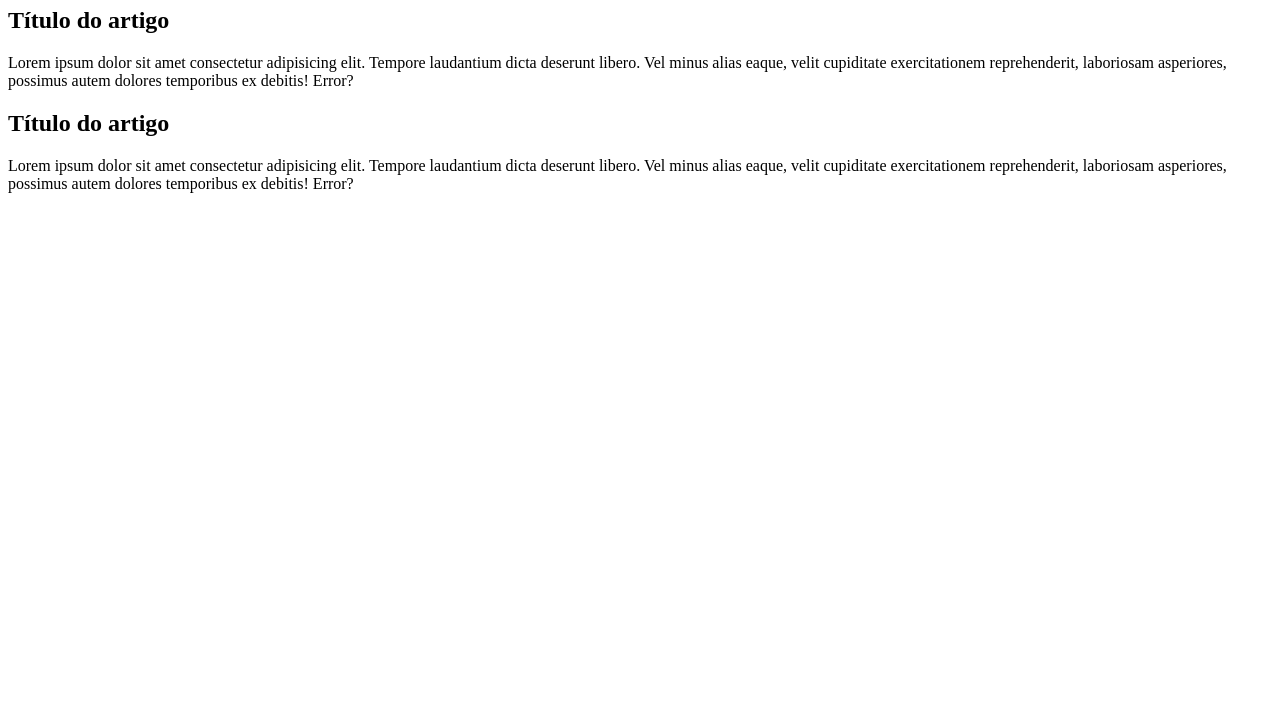
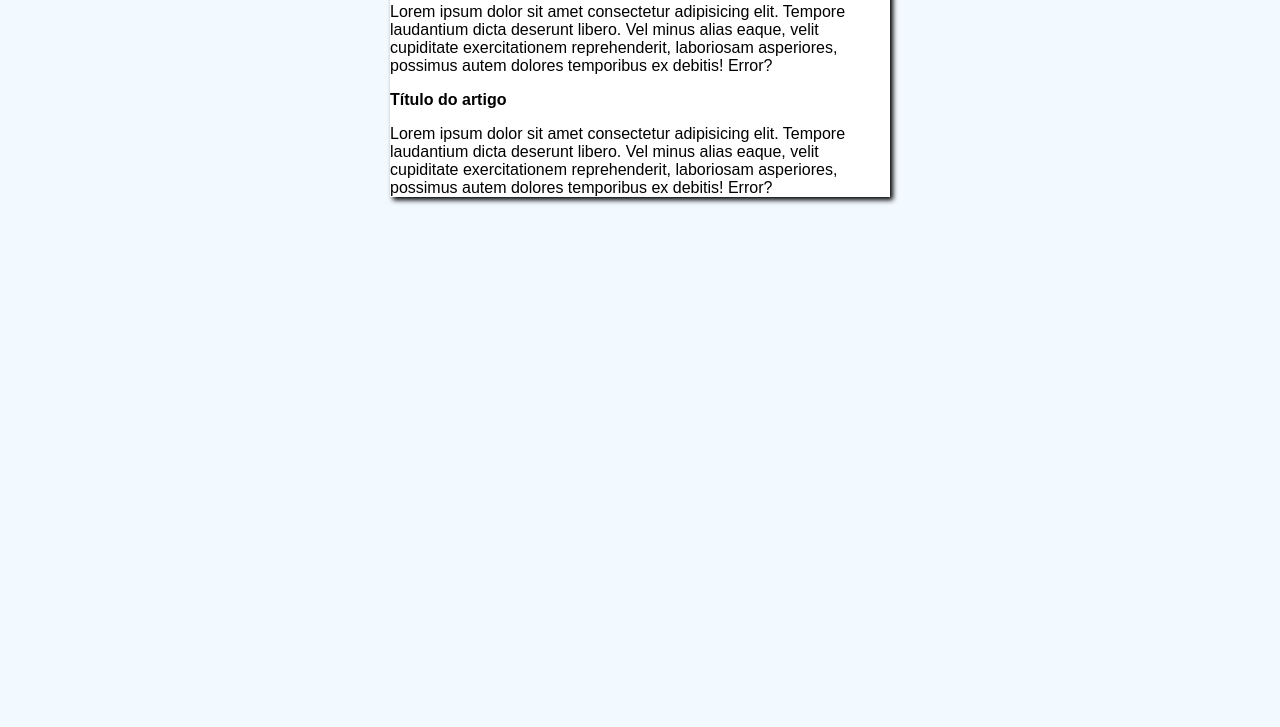
Before and after one commit to soares29/projeto-site, a plain HTML site: page index.html in a window 1280 px wide. Shown: the part 73-800 px from the top of the page. Drawn offline with Linux system fonts and the light colour scheme.

Commit message:
iniciei o disign

```diff
--- /dev/null
+++ b/estilos/style.css
@@ -0,0 +1,15 @@
+* {
+    font-family: Arial, Helvetica, sans-serif;
+    font-size: 16px;
+}
+
+body {
+    background-color: #f0f8ffd0;
+}
+
+main {
+    background-color: white;
+    width: 500px;
+    margin: auto;
+    box-shadow: 3px 3px 5px #000000;
+}
--- a/index.html
+++ b/index.html
@@ -4,6 +4,7 @@
     <meta charset="UTF-8">
     <meta http-equiv="X-UA-Compatible" content="IE=edge">
     <meta name="viewport" content="width=device-width, initial-scale=1.0">
+    <link rel="stylesheet" href="estilos/style.css">
     <title>Projeto Site</title>
 </head>
 <body>
```
